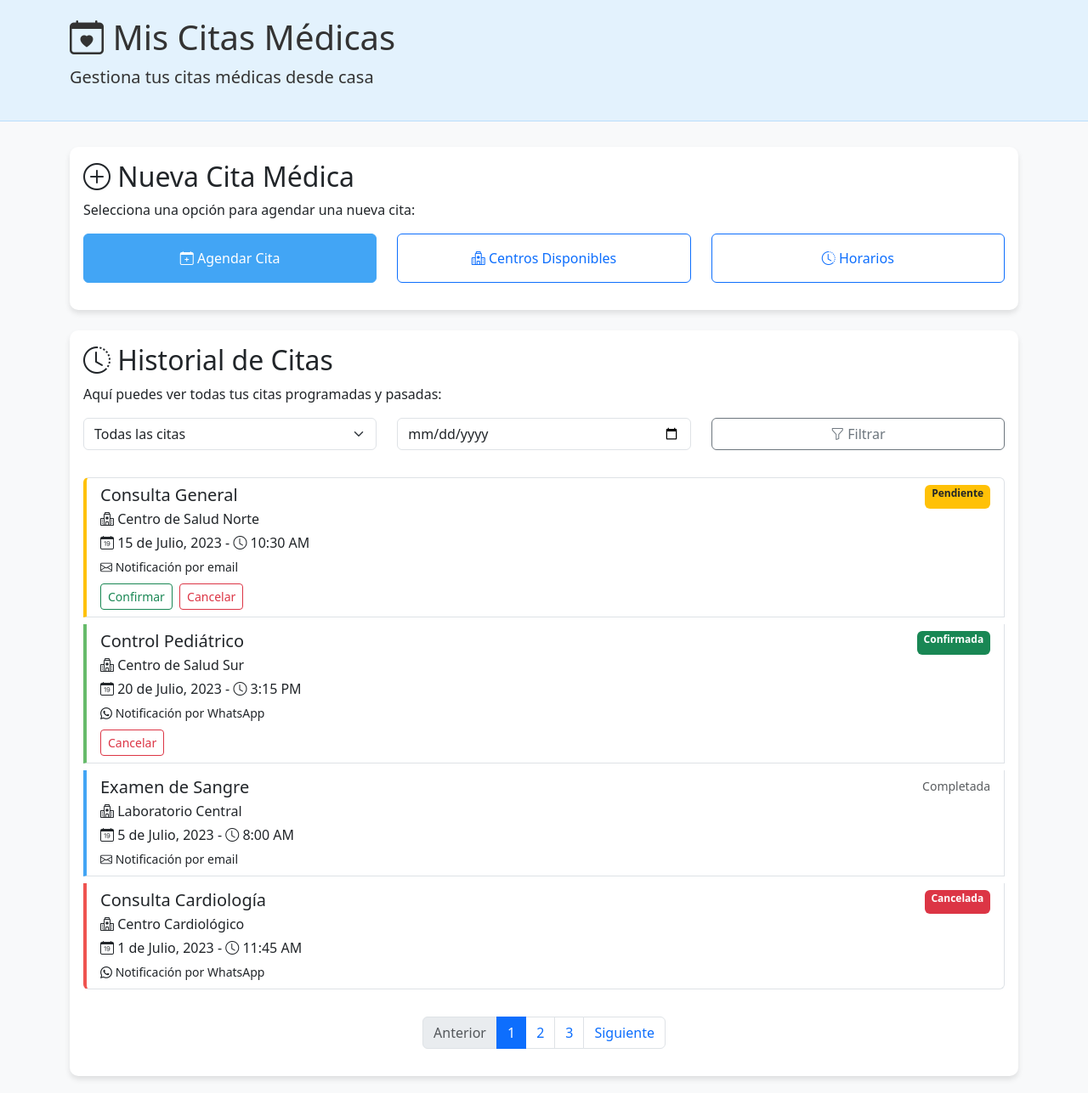
After one commit to Liztilin/ProgCitasM, a PHP site: page /citas.html in a window 1280 px wide. The commit adds this page. Shown: the whole page at 85% size. Run offline with PHP 8.4, Linux system fonts and the light colour scheme.

Commit message:
logos nuevos

```diff
--- a/Inicio vr2.css
+++ b/Inicio vr2.css
@@ -75,7 +75,8 @@ body {
 }
 
 .logo {
-    height: 100px;
+    height: 150px;
+    width: auto;
     margin-bottom: 1rem;
 }
 
--- a/Inicio vr2.html
+++ b/Inicio vr2.html
@@ -34,7 +34,7 @@
     <!-- Main Content -->
     <main class="main-content">
         <div class="intro">
-            <img src="Imagenes progsanacita/Logsanacita.jpeg" alt="Sanacita Logo" class="logo">
+            <img src="Imagenes progsanacita/logo_sanacita2.png" alt="Sanacita Logo" class="logo">
             <h1 class="title">Sanacita</h1>
             <p class="subtitle">Citas médicas al alcance de tu mano, sin espera ni filas</p>
         </div>
--- /dev/null
+++ b/citas.html
@@ -0,0 +1,279 @@
+<!DOCTYPE html>
+<html lang="es">
+<head>
+    <meta charset="UTF-8">
+    <meta name="viewport" content="width=device-width, initial-scale=1.0">
+    <title>Mis Citas Médicas</title>
+    <!-- Bootstrap CSS -->
+    <link href="https://cdn.jsdelivr.net/npm/bootstrap@5.3.0/dist/css/bootstrap.min.css" rel="stylesheet">
+    <!-- Bootstrap Icons -->
+    <link rel="stylesheet" href="https://cdn.jsdelivr.net/npm/bootstrap-icons@1.10.0/font/bootstrap-icons.css">
+    <style>
+        body {
+            background-color: #f8f9fa;
+            color: #333;
+        }
+        .header {
+            background-color: #e3f2fd;
+            padding: 20px 0;
+            margin-bottom: 30px;
+            border-bottom: 1px solid #bbdefb;
+        }
+        .card {
+            border-radius: 10px;
+            box-shadow: 0 4px 6px rgba(0, 0, 0, 0.1);
+            margin-bottom: 20px;
+            border: none;
+        }
+        .btn-primary {
+            background-color: #42a5f5;
+            border-color: #42a5f5;
+        }
+        .btn-primary:hover {
+            background-color: #1e88e5;
+            border-color: #1e88e5;
+        }
+        .cita-card {
+            border-left: 4px solid #42a5f5;
+        }
+        .cita-pendiente {
+            border-left-color: #ffc107;
+        }
+        .cita-confirmada {
+            border-left-color: #66bb6a;
+        }
+        .cita-cancelada {
+            border-left-color: #ef5350;
+        }
+    </style>
+</head>
+<body>
+    <div class="header">
+        <div class="container">
+            <h1><i class="bi bi-calendar-heart"></i> Mis Citas Médicas</h1>
+            <p class="lead">Gestiona tus citas médicas desde casa</p>
+        </div>
+    </div>
+
+    <div class="container">
+        <!-- Sección para crear nueva cita -->
+        <div class="card mb-4">
+            <div class="card-body">
+                <h2 class="card-title"><i class="bi bi-plus-circle"></i> Nueva Cita Médica</h2>
+                <p class="card-text">Selecciona una opción para agendar una nueva cita:</p>
+
+                <div class="row">
+                    <div class="col-md-4 mb-3">
+                        <button class="btn btn-primary w-100 py-3" data-bs-toggle="modal" data-bs-target="#nuevaCitaModal">
+                            <i class="bi bi-calendar-plus"></i> Agendar Cita
+                        </button>
+                    </div>
+                    <div class="col-md-4 mb-3">
+                        <button class="btn btn-outline-primary w-100 py-3">
+                            <i class="bi bi-hospital"></i> Centros Disponibles
+                        </button>
+                    </div>
+                    <div class="col-md-4 mb-3">
+                        <button class="btn btn-outline-primary w-100 py-3">
+                            <i class="bi bi-clock-history"></i> Horarios
+                        </button>
+                    </div>
+                </div>
+            </div>
+        </div>
+
+        <!-- Historial de citas -->
+        <div class="card">
+            <div class="card-body">
+                <h2 class="card-title"><i class="bi bi-clock-history"></i> Historial de Citas</h2>
+                <p class="card-text">Aquí puedes ver todas tus citas programadas y pasadas:</p>
+
+                <!-- Filtros -->
+                <div class="row mb-4">
+                    <div class="col-md-4 mb-2">
+                        <select class="form-select">
+                            <option selected>Todas las citas</option>
+                            <option>Pendientes</option>
+                            <option>Confirmadas</option>
+                            <option>Canceladas</option>
+                        </select>
+                    </div>
+                    <div class="col-md-4 mb-2">
+                        <input type="date" class="form-control">
+                    </div>
+                    <div class="col-md-4 mb-2">
+                        <button class="btn btn-outline-secondary w-100">
+                            <i class="bi bi-funnel"></i> Filtrar
+                        </button>
+                    </div>
+                </div>
+
+                <!-- Lista de citas -->
+                <div class="list-group">
+                    <!-- Ejemplo de cita pendiente -->
+                    <div class="list-group-item cita-card cita-pendiente mb-2">
+                        <div class="d-flex w-100 justify-content-between">
+                            <h5 class="mb-1">Consulta General</h5>
+                            <small class="badge bg-warning text-dark">Pendiente</small>
+                        </div>
+                        <p class="mb-1"><i class="bi bi-hospital"></i> Centro de Salud Norte</p>
+                        <p class="mb-1"><i class="bi bi-calendar-date"></i> 15 de Julio, 2023 - <i class="bi bi-clock"></i> 10:30 AM</p>
+                        <small><i class="bi bi-envelope"></i> Notificación por email</small>
+                        <div class="mt-2">
+                            <button class="btn btn-sm btn-outline-success me-1">Confirmar</button>
+                            <button class="btn btn-sm btn-outline-danger">Cancelar</button>
+                        </div>
+                    </div>
+
+                    <!-- Ejemplo de cita confirmada -->
+                    <div class="list-group-item cita-card cita-confirmada mb-2">
+                        <div class="d-flex w-100 justify-content-between">
+                            <h5 class="mb-1">Control Pediátrico</h5>
+                            <small class="badge bg-success">Confirmada</small>
+                        </div>
+                        <p class="mb-1"><i class="bi bi-hospital"></i> Centro de Salud Sur</p>
+                        <p class="mb-1"><i class="bi bi-calendar-date"></i> 20 de Julio, 2023 - <i class="bi bi-clock"></i> 3:15 PM</p>
+                        <small><i class="bi bi-whatsapp"></i> Notificación por WhatsApp</small>
+                        <div class="mt-2">
+                            <button class="btn btn-sm btn-outline-danger">Cancelar</button>
+                        </div>
+                    </div>
+
+                    <!-- Ejemplo de cita pasada -->
+                    <div class="list-group-item cita-card mb-2">
+                        <div class="d-flex w-100 justify-content-between">
+                            <h5 class="mb-1">Examen de Sangre</h5>
+                            <small class="text-muted">Completada</small>
+                        </div>
+                        <p class="mb-1"><i class="bi bi-hospital"></i> Laboratorio Central</p>
+                        <p class="mb-1"><i class="bi bi-calendar-date"></i> 5 de Julio, 2023 - <i class="bi bi-clock"></i> 8:00 AM</p>
+                        <small><i class="bi bi-envelope"></i> Notificación por email</small>
+                    </div>
+
+                    <!-- Ejemplo de cita cancelada -->
+                    <div class="list-group-item cita-card cita-cancelada mb-2">
+                        <div class="d-flex w-100 justify-content-between">
+                            <h5 class="mb-1">Consulta Cardiología</h5>
+                            <small class="badge bg-danger">Cancelada</small>
+                        </div>
+                        <p class="mb-1"><i class="bi bi-hospital"></i> Centro Cardiológico</p>
+                        <p class="mb-1"><i class="bi bi-calendar-date"></i> 1 de Julio, 2023 - <i class="bi bi-clock"></i> 11:45 AM</p>
+                        <small><i class="bi bi-whatsapp"></i> Notificación por WhatsApp</small>
+                    </div>
+                </div>
+
+                <!-- Paginación -->
+                <nav aria-label="Page navigation" class="mt-4">
+                    <ul class="pagination justify-content-center">
+                        <li class="page-item disabled">
+                            <a class="page-link" href="#" tabindex="-1">Anterior</a>
+                        </li>
+                        <li class="page-item active"><a class="page-link" href="#">1</a></li>
+                        <li class="page-item"><a class="page-link" href="#">2</a></li>
+                        <li class="page-item"><a class="page-link" href="#">3</a></li>
+                        <li class="page-item">
+                            <a class="page-link" href="#">Siguiente</a>
+                        </li>
+                    </ul>
+                </nav>
+            </div>
+        </div>
+    </div>
+
+    <!-- Modal para nueva cita -->
+    <div class="modal fade" id="nuevaCitaModal" tabindex="-1" aria-labelledby="nuevaCitaModalLabel" aria-hidden="true">
+        <div class="modal-dialog modal-lg">
+            <div class="modal-content">
+                <div class="modal-header">
+                    <h5 class="modal-title" id="nuevaCitaModalLabel"><i class="bi bi-calendar-plus"></i> Agendar Nueva Cita</h5>
+                    <button type="button" class="btn-close" data-bs-dismiss="modal" aria-label="Close"></button>
+                </div>
+                <div class="modal-body">
+                    <form id="formNuevaCita">
+                        <div class="row mb-3">
+                            <div class="col-md-6">
+                                <label for="centroSalud" class="form-label">Centro de Salud</label>
+                                <select class="form-select" id="centroSalud" required>
+                                    <option value="" selected disabled>Seleccione un centro</option>
+                                    <option value="1">Centro de Salud Norte</option>
+                                    <option value="2">Centro de Salud Sur</option>
+                                    <option value="3">Centro Cardiológico</option>
+                                    <option value="4">Laboratorio Central</option>
+                                </select>
+                            </div>
+                            <div class="col-md-6">
+                                <label for="tipoConsulta" class="form-label">Tipo de Consulta</label>
+                                <select class="form-select" id="tipoConsulta" required>
+                                    <option value="" selected disabled>Seleccione tipo</option>
+                                    <option value="general">Consulta General</option>
+                                    <option value="pediatria">Pediatría</option>
+                                    <option value="cardiologia">Cardiología</option>
+                                    <option value="laboratorio">Exámenes de Laboratorio</option>
+                                </select>
+                            </div>
+                        </div>
+
+                        <div class="row mb-3">
+                            <div class="col-md-6">
+                                <label for="fechaCita" class="form-label">Fecha</label>
+                                <input type="date" class="form-control" id="fechaCita" required>
+                            </div>
+                            <div class="col-md-6">
+                                <label for="horaCita" class="form-label">Hora</label>
+                                <select class="form-select" id="horaCita" required>
+                                    <option value="" selected disabled>Seleccione hora</option>
+                                    <option value="08:00">8:00 AM</option>
+                                    <option value="09:30">9:30 AM</option>
+                                    <option value="11:00">11:00 AM</option>
+                                    <option value="14:00">2:00 PM</option>
+                                    <option value="15:30">3:30 PM</option>
+                                    <option value="17:00">5:00 PM</option>
+                                </select>
+                            </div>
+                        </div>
+
+                        <div class="mb-3">
+                            <label for="motivoConsulta" class="form-label">Motivo de la Consulta</label>
+                            <textarea class="form-control" id="motivoConsulta" rows="3" placeholder="Describa brevemente el motivo de su consulta"></textarea>
+                        </div>
+
+                        <div class="mb-3">
+                            <label class="form-label">Método de Notificación</label>
+                            <div class="form-check">
+                                <input class="form-check-input" type="radio" name="notificacion" id="notificacionEmail" value="email" checked>
+                                <label class="form-check-label" for="notificacionEmail">
+                                    <i class="bi bi-envelope"></i> Correo Electrónico
+                                </label>
+                            </div>
+                            <div class="form-check">
+                                <input class="form-check-input" type="radio" name="notificacion" id="notificacionWhatsapp" value="whatsapp">
+                                <label class="form-check-label" for="notificacionWhatsapp">
+                                    <i class="bi bi-whatsapp"></i> WhatsApp
+                                </label>
+                            </div>
+                        </div>
+                    </form>
+                </div>
+                <div class="modal-footer">
+                    <button type="button" class="btn btn-secondary" data-bs-dismiss="modal">Cancelar</button>
+                    <button type="button" class="btn btn-primary">Agendar Cita</button>
+                </div>
+            </div>
+        </div>
+    </div>
+
+    <!-- Bootstrap JS -->
+    <script src="https://cdn.jsdelivr.net/npm/bootstrap@5.3.0/dist/js/bootstrap.bundle.min.js"></script>
+    <script>
+        // Aquí iría tu código JavaScript para manejar las citas
+        document.addEventListener('DOMContentLoaded', function() {
+            // Ejemplo: Mostrar un mensaje cuando se envía el formulario
+            document.querySelector('.modal-footer .btn-primary').addEventListener('click', function() {
+                alert('Cita agendada correctamente');
+                var modal = bootstrap.Modal.getInstance(document.getElementById('nuevaCitaModal'));
+                modal.hide();
+            });
+        });
+    </script>
+</body>
+</html>
```
Also changed, not shown: Imagenes progsanacita/logo_sanacita.png (added), Imagenes progsanacita/logo_sanacita1.png (added), Imagenes progsanacita/logo_sanacita2.png (added).
